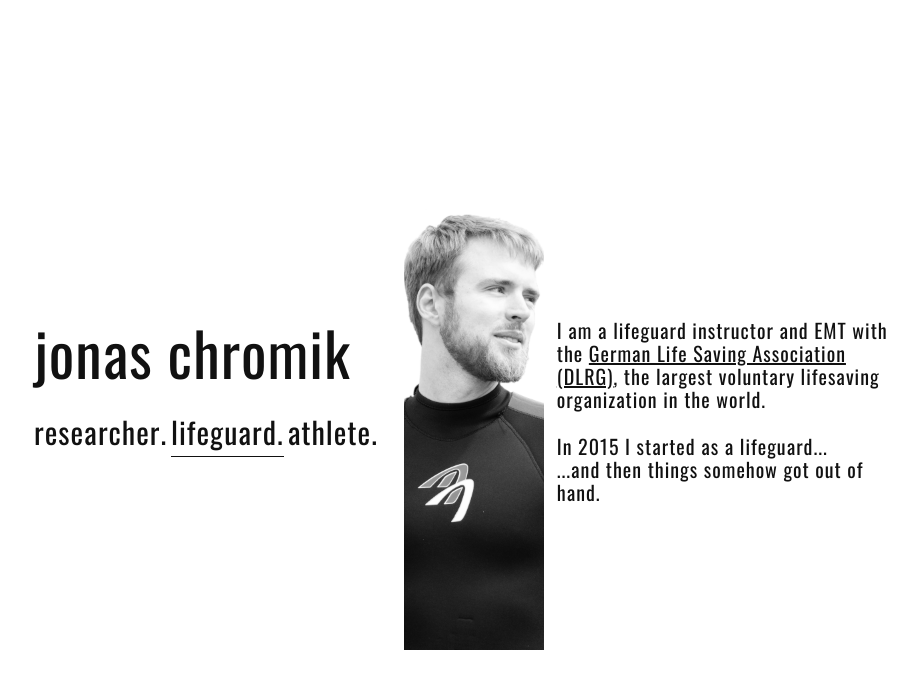
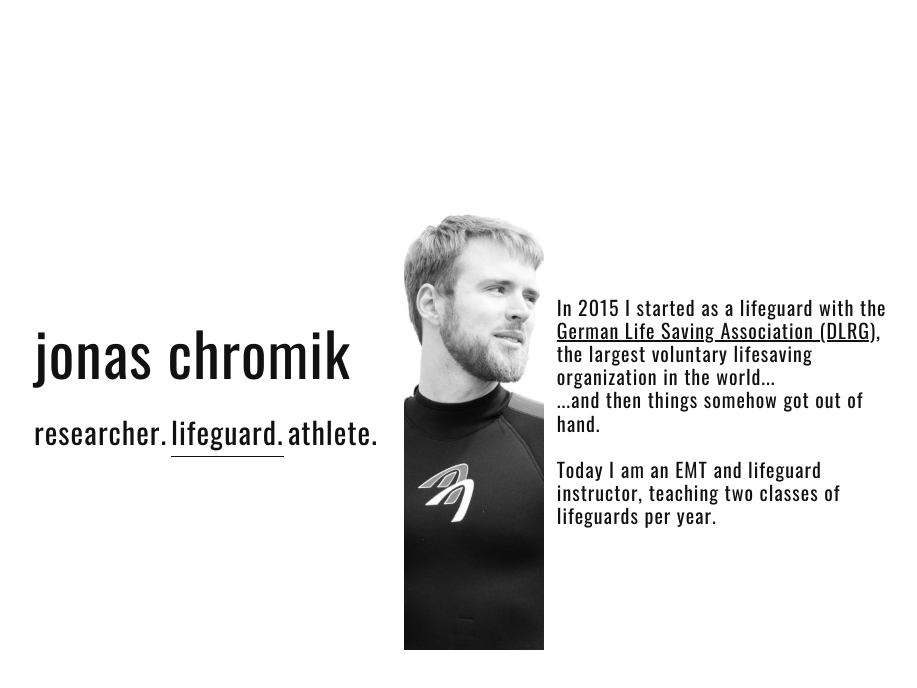
Before and after one commit to jchromik/jchromik.github.io, a plain HTML site: page index.html in a window 1280 px wide. Both pictures are taken after a click on the link "lifeguard.". Shown: the whole page, without its empty margins (186-1103 px from the left). Drawn offline with Linux system fonts and the light colour scheme.

Commit message:
update lifeguard text

```diff
--- a/index.html
+++ b/index.html
@@ -64,12 +64,12 @@
 					<div class='content'>
 						<br />
 						<div>
-							I am a lifeguard instructor and EMT with the
+							In 2015 I started as a lifeguard with the
 							<a href="https://en.wikipedia.org/wiki/German_Life_Saving_Association">German Life Saving Association (DLRG)</a>,
-							the largest voluntary lifesaving organization in the world. <br />
+							the largest voluntary lifesaving organization in the world...<br />
+							...and then things somehow got out of hand.<br />
 							<br />
-							In 2015 I started as a lifeguard...<br />
-							...and then things somehow got out of hand.
+							Today I am an EMT and lifeguard instructor, teaching two classes of lifeguards per year.
 						</div>
 					</div>
 				</div>
```
